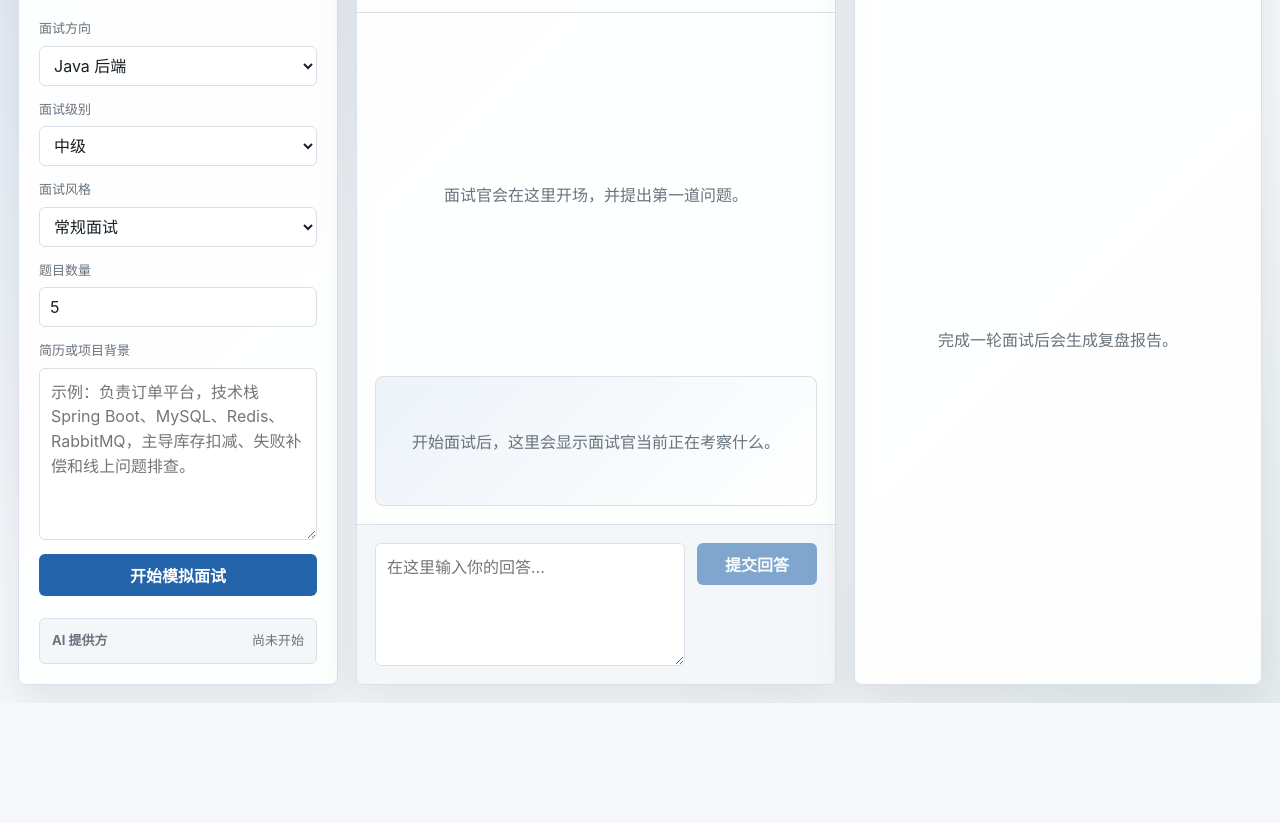
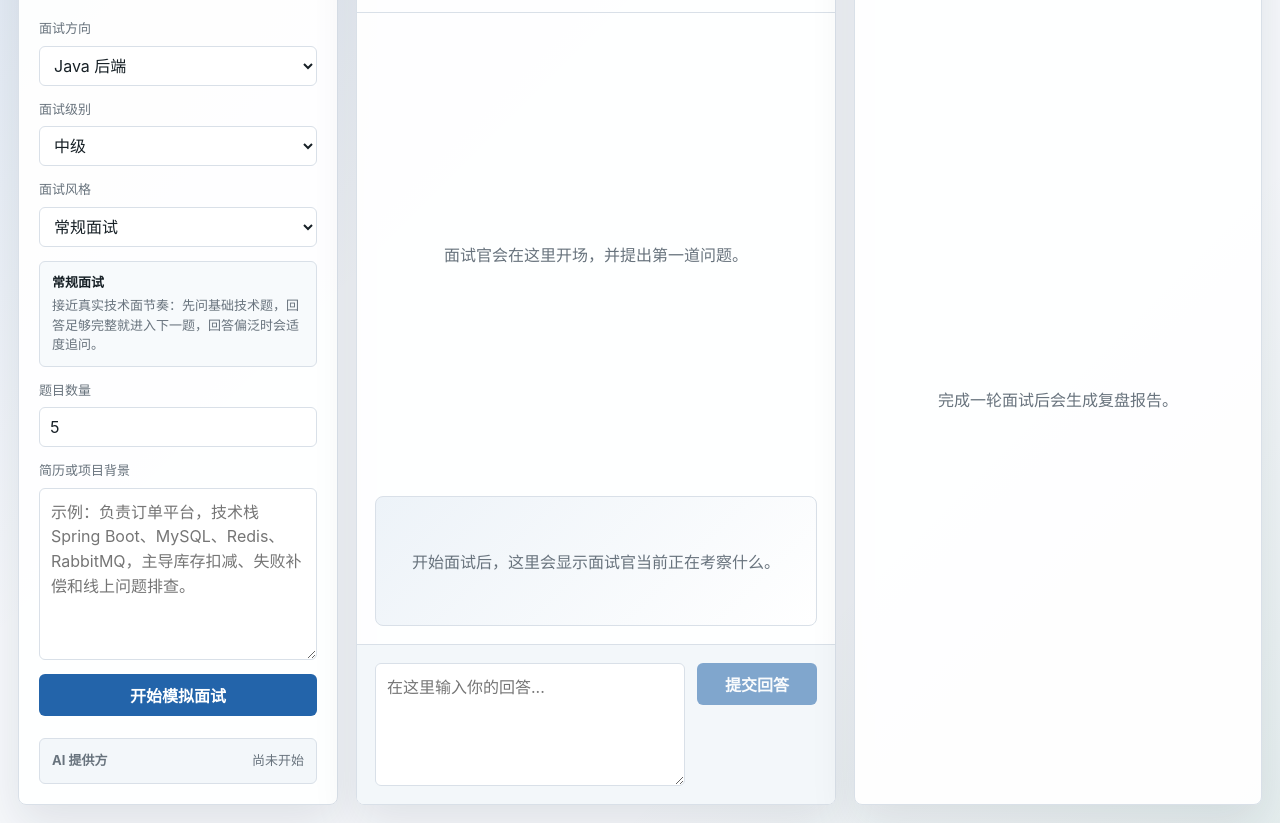
Before and after one commit to zayyo123/programmer-interview-simulator, a website: page public/index.html in a window 1280 px wide. Shown: the part 108-931 px from the top of the page. Before the commit the page ends 811 px from the top, so only its background shows below. Drawn offline with Linux system fonts and the light colour scheme.

Commit message:
Explain interview style options

```diff
--- a/public/app.js
+++ b/public/app.js
@@ -8,6 +8,8 @@ const providerText = document.querySelector('#providerText');
 const statusText = document.querySelector('#statusText');
 const finishButton = document.querySelector('#finishButton');
 const answerSubmitButton = answerForm.querySelector('button[type="submit"]');
+const styleSelect = setupForm.querySelector('select[name="style"]');
+const styleHint = document.querySelector('#styleHint');
 
 let sessionId = null;
 let busy = false;
@@ -21,6 +23,12 @@ liveCoachEl.addEventListener('click', (event) => {
   liveCoachDetailsOpen = !liveCoachDetailsOpen;
   renderLiveCoach(latestLiveCoachSnapshot);
 });
+
+styleSelect.addEventListener('change', () => {
+  renderStyleHint(styleSelect.value);
+});
+
+renderStyleHint(styleSelect.value);
 
 setupForm.addEventListener('submit', async (event) => {
   event.preventDefault();
@@ -136,6 +144,29 @@ function setBusy(nextBusy) {
   answerInput.disabled = nextBusy || !sessionId;
   answerSubmitButton.disabled = nextBusy || !sessionId;
   finishButton.disabled = nextBusy || !sessionId;
+}
+
+function renderStyleHint(style) {
+  const hints = {
+    normal: {
+      title: '常规面试',
+      detail: '接近真实技术面节奏：先问基础技术题，回答足够完整就进入下一题，回答偏泛时会适度追问。'
+    },
+    pressure: {
+      title: '压力面试',
+      detail: '追问更紧，重点压边界条件、取舍原因、排查顺序和真实细节；适合练抗压和补漏洞。'
+    },
+    coaching: {
+      title: '教练模式',
+      detail: '仍按面试标准提问，但会给更明确的引导，帮助你练结构、补关键点和形成可复述答案。'
+    }
+  };
+  const hint = hints[style] || hints.normal;
+
+  styleHint.innerHTML = `
+    <strong>${escapeHtml(hint.title)}</strong>
+    <span>${escapeHtml(hint.detail)}</span>
+  `;
 }
 
 async function requestJson(url, options = {}) {
--- a/public/index.html
+++ b/public/index.html
@@ -47,6 +47,7 @@
               <option value="coaching">教练模式</option>
             </select>
           </label>
+          <div id="styleHint" class="style-hint" aria-live="polite"></div>
 
           <label>
             <span>题目数量</span>
@@ -107,6 +108,6 @@
       </section>
     </main>
 
-    <script src="/app.js?v=zh-cn-3" type="module"></script>
+    <script src="/app.js?v=zh-cn-4" type="module"></script>
   </body>
 </html>
--- a/public/styles.css
+++ b/public/styles.css
@@ -101,6 +101,23 @@ label span {
 .setup-form {
   display: grid;
   gap: 14px;
+}
+
+.style-hint {
+  display: grid;
+  gap: 4px;
+  padding: 11px 12px;
+  border: 1px solid var(--line);
+  border-radius: 6px;
+  background: #f7fafc;
+  color: var(--muted);
+  font-size: 13px;
+  line-height: 1.5;
+}
+
+.style-hint strong {
+  color: var(--ink);
+  font-size: 13px;
 }
 
 label {
```
